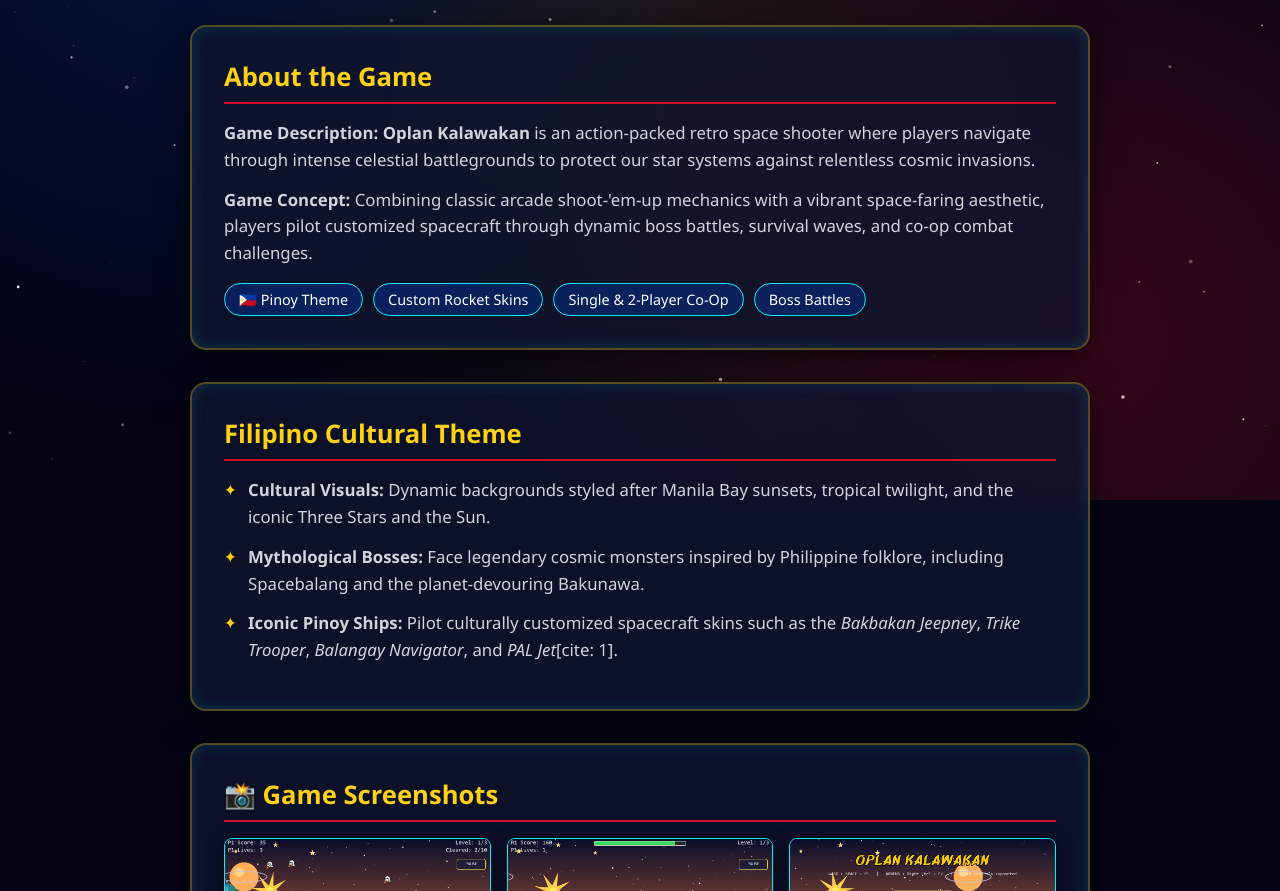
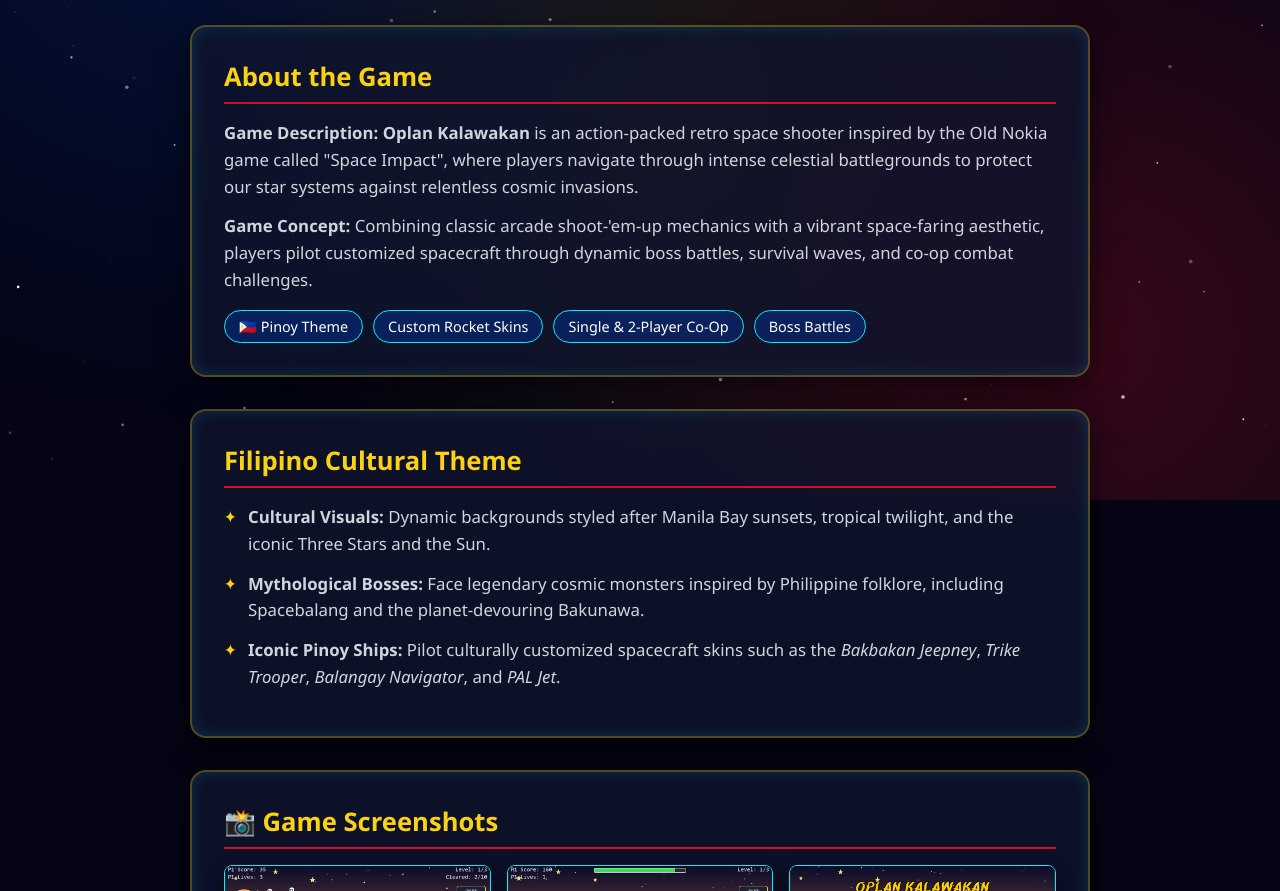
Before and after one commit to templorakevinjames-cpu/Group9_OPLAN-KALAWAKAN1.0, a plain HTML site: page index.html in a window 1280 px wide. Shown: the part 300-1191 px from the top of the page. Drawn offline with Linux system fonts and the light colour scheme.

Commit message:
Update index.html

```diff
--- a/index.html
+++ b/index.html
@@ -290,7 +290,7 @@
         <!-- 3. Game Description & 4. Game Concept -->
         <section class="card">
             <h2>About the Game</h2>
-            <p style="margin-bottom: 0.8rem;"><strong>Game Description:</strong> <strong>Oplan Kalawakan</strong> is an action-packed retro space shooter where players navigate through intense celestial battlegrounds to protect our star systems against relentless cosmic invasions.</p>
+            <p style="margin-bottom: 0.8rem;"><strong>Game Description:</strong> <strong>Oplan Kalawakan</strong> is an action-packed retro space shooter inspired by the Old Nokia game called "Space Impact", where players navigate through intense celestial battlegrounds to protect our star systems against relentless cosmic invasions.</p>
             <p><strong>Game Concept:</strong> Combining classic arcade shoot-'em-up mechanics with a vibrant space-faring aesthetic, players pilot customized spacecraft through dynamic boss battles, survival waves, and co-op combat challenges.</p>
 
             <div class="badge-grid">
@@ -307,7 +307,7 @@
             <ul>
                 <li><strong>Cultural Visuals:</strong> Dynamic backgrounds styled after Manila Bay sunsets, tropical twilight, and the iconic Three Stars and the Sun.</li>
                 <li><strong>Mythological Bosses:</strong> Face legendary cosmic monsters inspired by Philippine folklore, including Spacebalang and the planet-devouring Bakunawa.</li>
-                <li><strong>Iconic Pinoy Ships:</strong> Pilot culturally customized spacecraft skins such as the <em>Bakbakan Jeepney</em>, <em>Trike Trooper</em>, <em>Balangay Navigator</em>, and <em>PAL Jet</em>[cite: 1].</li>
+                <li><strong>Iconic Pinoy Ships:</strong> Pilot culturally customized spacecraft skins such as the <em>Bakbakan Jeepney</em>, <em>Trike Trooper</em>, <em>Balangay Navigator</em>, and <em>PAL Jet</em>.</li>
             </ul>
         </section>
 
```
